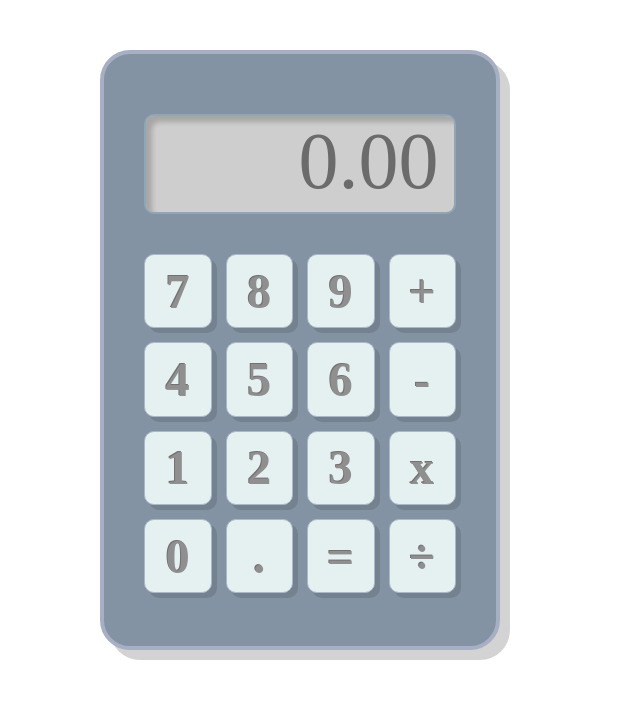
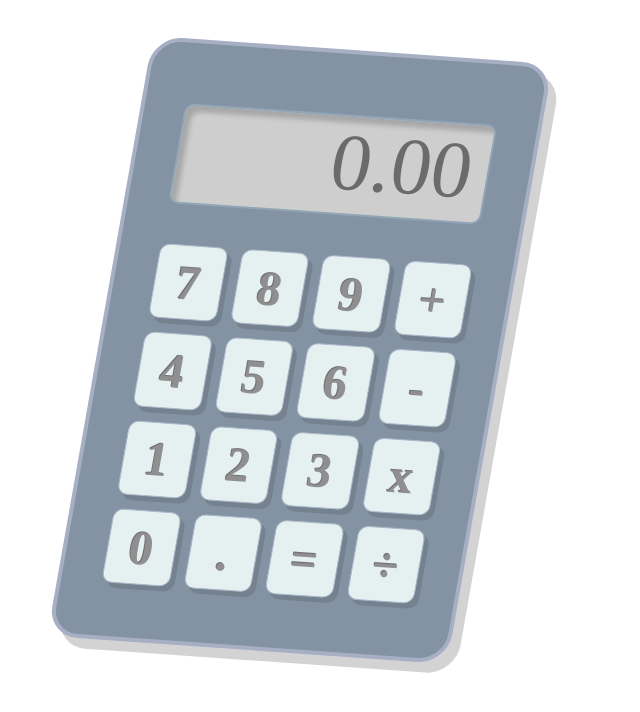
Before and after one commit to Ori-Roll/Test_CalculatorV2, a React (Create React App) app: page / in a window 1280 px wide. Shown: the top 712 px of the page, without its empty margins (0-640 px from the left). Built offline with nearby package versions, Linux system fonts and the light colour scheme; a web font is replaced by a local one.

Commit message:
Visual changes to btns and added calcScreen

```diff
--- a/src/App.css
+++ b/src/App.css
@@ -17,7 +17,7 @@ padding:0;
   height: 600px;
   background-color: #8393a3;
   margin:50px 100px;
-  /*transform: skewX(-2deg); */
+  transform: skew(-10deg, 4deg);
   border-radius: 30px;
   box-shadow: lightgray 10px 10px;
   color: rgb(54, 54, 54);
```
